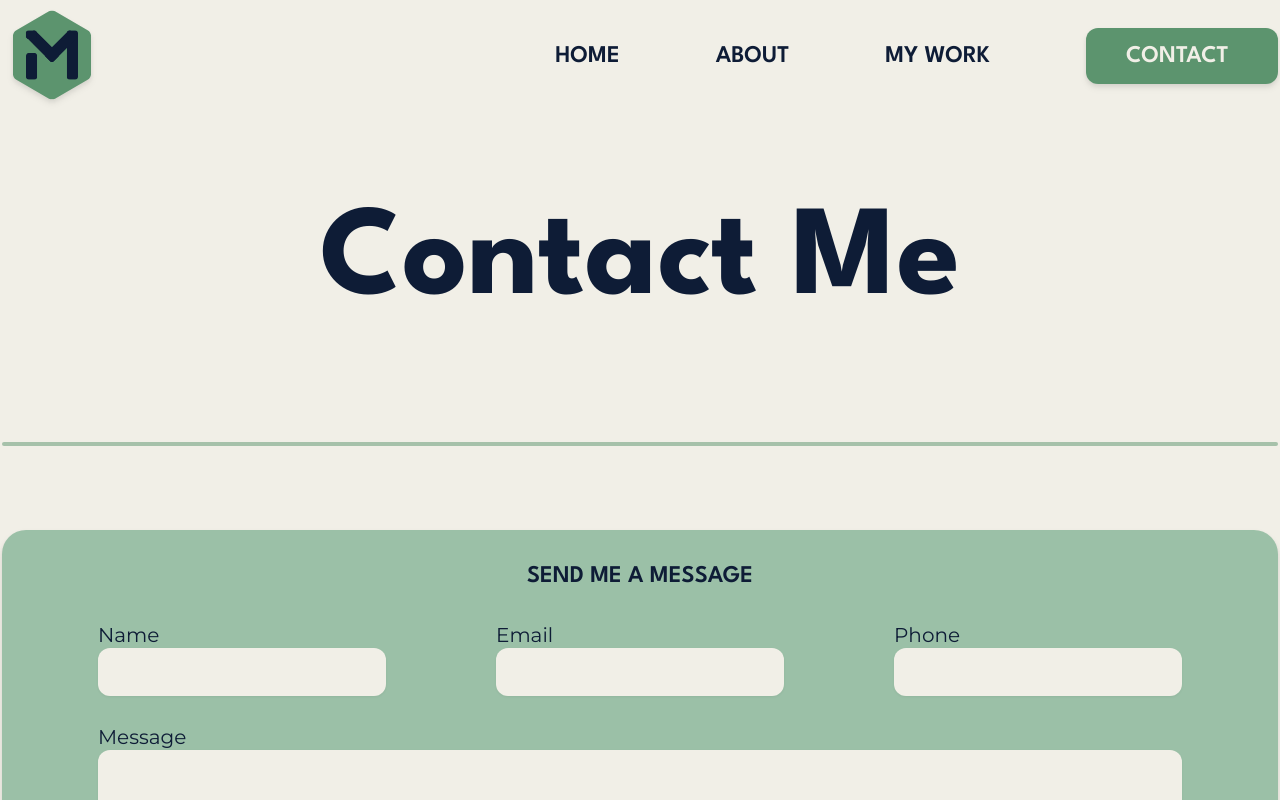
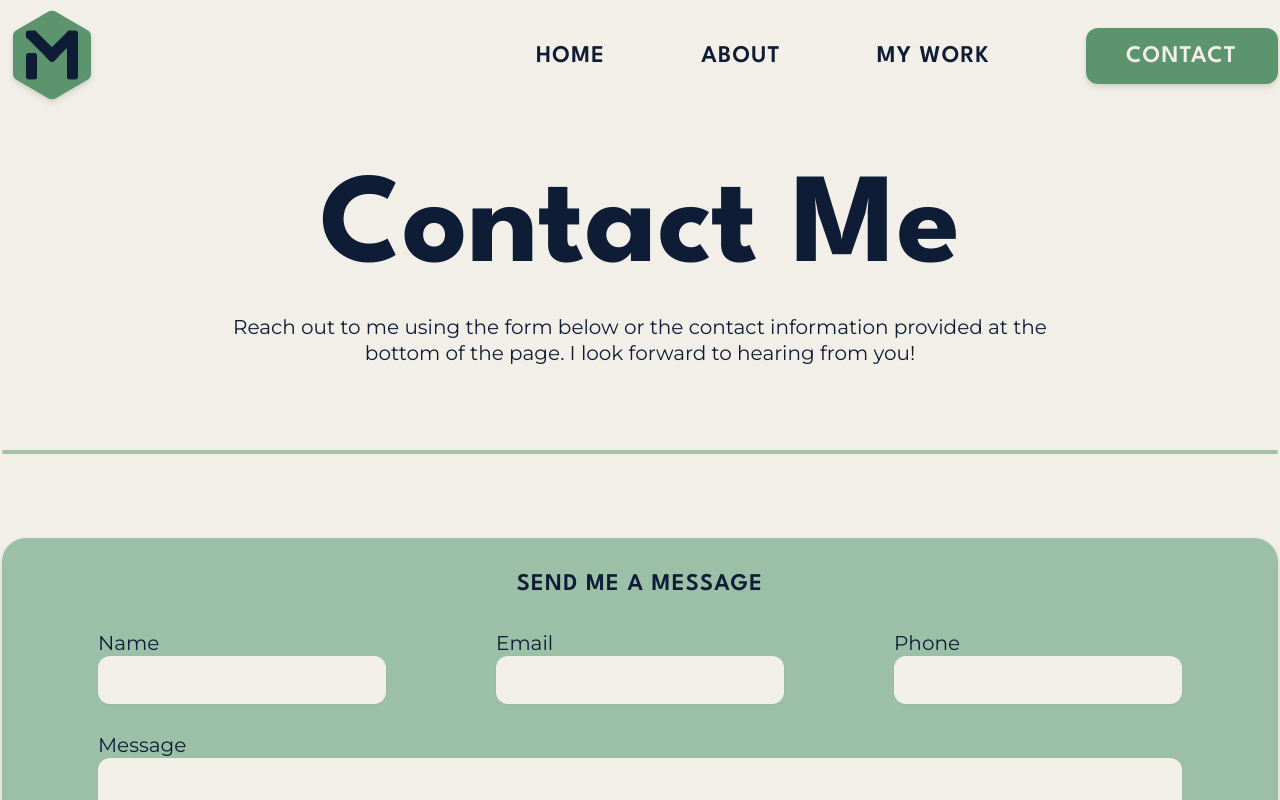
Before and after one commit to miguel-fg/portfolio-v2, a React (Vite) app: page /contact in a window 1280 px wide. Shown: the top 800 px of the page. Built offline with nearby package versions, Linux system fonts and the light colour scheme.

Commit message:
[#19] add contact page content

```diff
--- a/src/pages/Contact.jsx
+++ b/src/pages/Contact.jsx
@@ -5,9 +5,10 @@ import Divider from "../components/Divider";
 const Contact = () => {
     return (
         <>
-            <h1 className="text-h1 font-LS text-oxford-blue col-span-12 text-center mt-10">
+            <h1 className="text-h1 font-LS text-oxford-blue col-span-12 text-center mt-10 leading-none">
                 Contact Me
             </h1>
+            <p className="col-span-8 col-start-3 font-MT text-body text-oxford-blue text-center">Reach out to me using the form below or the contact information provided at the bottom of the page. I look forward to hearing from you!</p>
             <Divider />
             <ContactForm title="send me a message" />
             <Divider />
--- a/tailwind.config.js
+++ b/tailwind.config.js
@@ -20,7 +20,7 @@ export default {
         'body': ['1.25rem', {lineHeight: '130%', fontWeight: '400'}],
         'sub-subtitle': ['2.25rem', {fontWeight: '400'}],
         'subtitle': ['3rem', {fontWeight: '400'}],
-        'h3': ['1.5rem', {letterSpacing: '7%', fontWeight: '600'}],
+        'h3': ['1.5rem', {letterSpacing: '0.05em', fontWeight: '600'}],
         'h2': ['4rem', {fontWeight: '700'}],
         'h1': ['8rem', {fontWeight: '700'}],
       },
```
